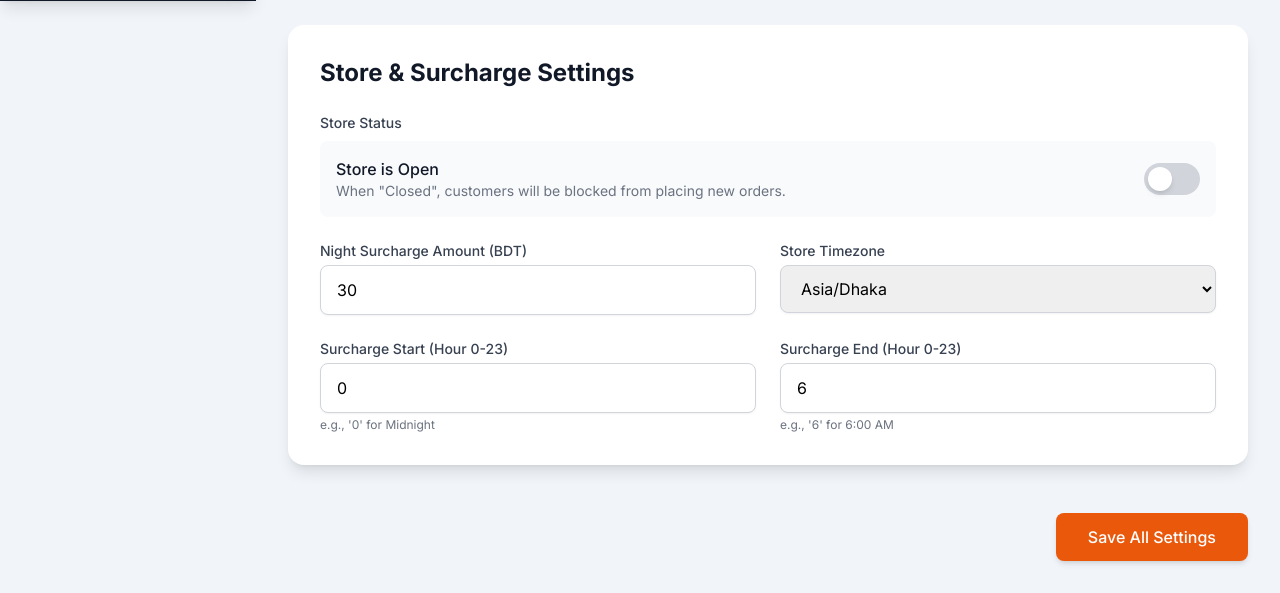
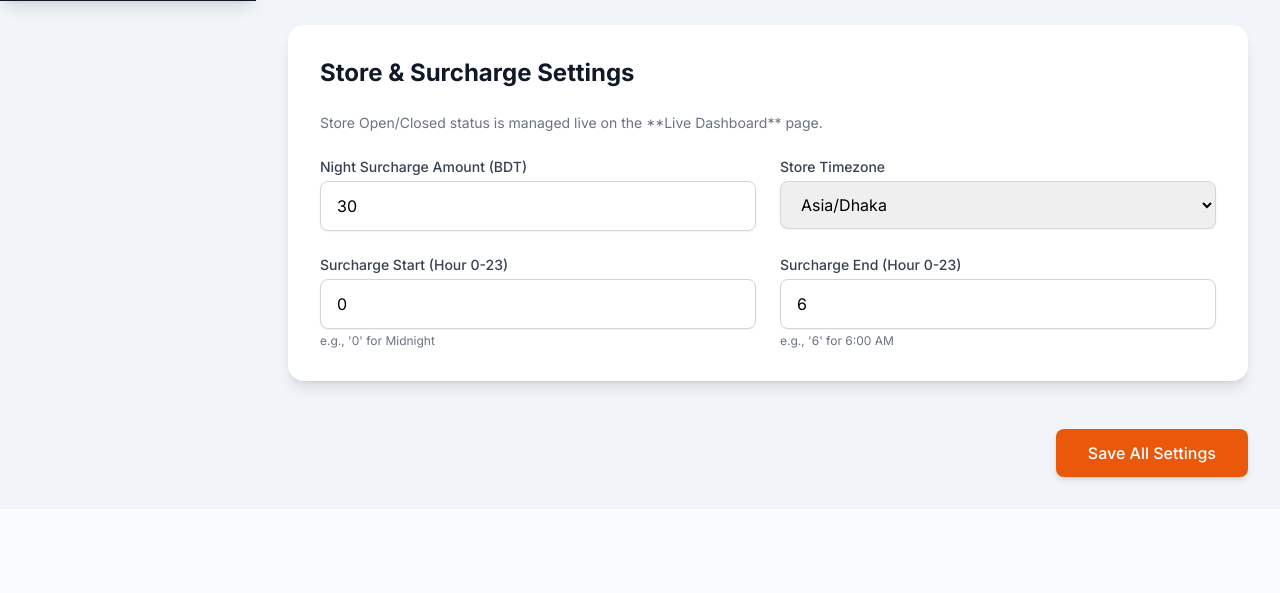
Before and after one commit to azorahai081-spec/cloudkitchen, a PHP site: page /cloudkitchen/admin/site_settings.php in a window 1280 px wide. Shown: the part 799-1392 px from the top of the page. After the commit the page ends 1282 px from the top, so only its background shows below. Run offline with PHP 8.4, Linux system fonts and the light colour scheme; a user stored in the database is signed in; data comes from the database, SQL or seed files in the repository; some libraries are stand-ins or nearby versions.

Commit message:
store status and bugfix

```diff
--- a/admin/site_settings.php
+++ b/admin/site_settings.php
@@ -2,7 +2,7 @@
 /*
  * admin/site_settings.php
  * KitchCo: Cloud Kitchen Site & Store Settings
- * Version 1.3 - Removed TinyMCE
+ * Version 1.5 - Removed redundant Store Status field
  *
  * This is an ADMIN-ONLY page.
  * It provides a UI to edit all values in the `site_settings` table.
@@ -37,7 +37,7 @@ if ($_SERVER['REQUEST_METHOD'] === 'POST') {
         $new_settings = [
             'hero_title' => $_POST['hero_title'],
             'hero_subtitle' => $_POST['hero_subtitle'],
-            'store_is_open' => isset($_POST['store_is_open']) ? '1' : '0',
+            // --- 'store_is_open' field intentionally removed from this form ---
             'night_surcharge_amount' => $_POST['night_surcharge_amount'],
             'night_surcharge_start_hour' => $_POST['night_surcharge_start_hour'],
             'night_surcharge_end_hour' => $_POST['night_surcharge_end_hour'],
@@ -180,27 +180,9 @@ $timezone_identifiers = DateTimeZone::listIdentifiers(DateTimeZone::ALL);
     <!-- Section 2: Store & Surcharge Settings -->
     <div class="bg-white p-8 rounded-2xl shadow-lg">
         <h2 class="text-2xl font-bold text-gray-900 mb-6">Store & Surcharge Settings</h2>
+        <p class="text-sm text-gray-500 mb-6">Store Open/Closed status is managed live on the **Live Dashboard** page.</p>
+
         <div class="grid grid-cols-1 md:grid-cols-2 gap-6">
-
-            <!-- Store Status -->
-            <div class="md:col-span-2">
-                <label class="block text-sm font-medium text-gray-700">Store Status</label>
-                <div class="mt-2 p-4 bg-slate-50 rounded-lg flex items-center justify-between">
-                    <div>
-                        <h3 class="font-medium text-gray-900">Store is Open</h3>
-                        <p class="text-sm text-gray-500">
-                            When "Closed", customers will be blocked from placing new orders.
-                        </p>
-                    </div>
-                    <label for="store_is_open" class="relative inline-flex items-center cursor-pointer">
-                        <input type="checkbox" id="store_is_open" name="store_is_open" value="1"
-                               class="sr-only toggle-checkbox"
-                               <?php echo ($settings['store_is_open'] == '1') ? 'checked' : ''; ?>>
-                        <div class="w-14 h-8 bg-gray-300 rounded-full transition-all"></div>
-                        <div class="absolute left-1 top-1 w-6 h-6 bg-white rounded-full shadow-md transform transition-all toggle-checkbox"></div>
-                    </label>
-                </div>
-            </div>
 
             <!-- Night Surcharge -->
             <div>
```
Also changed, not shown: admin/ajax_update_store_status.php (+7 -4 lines).
